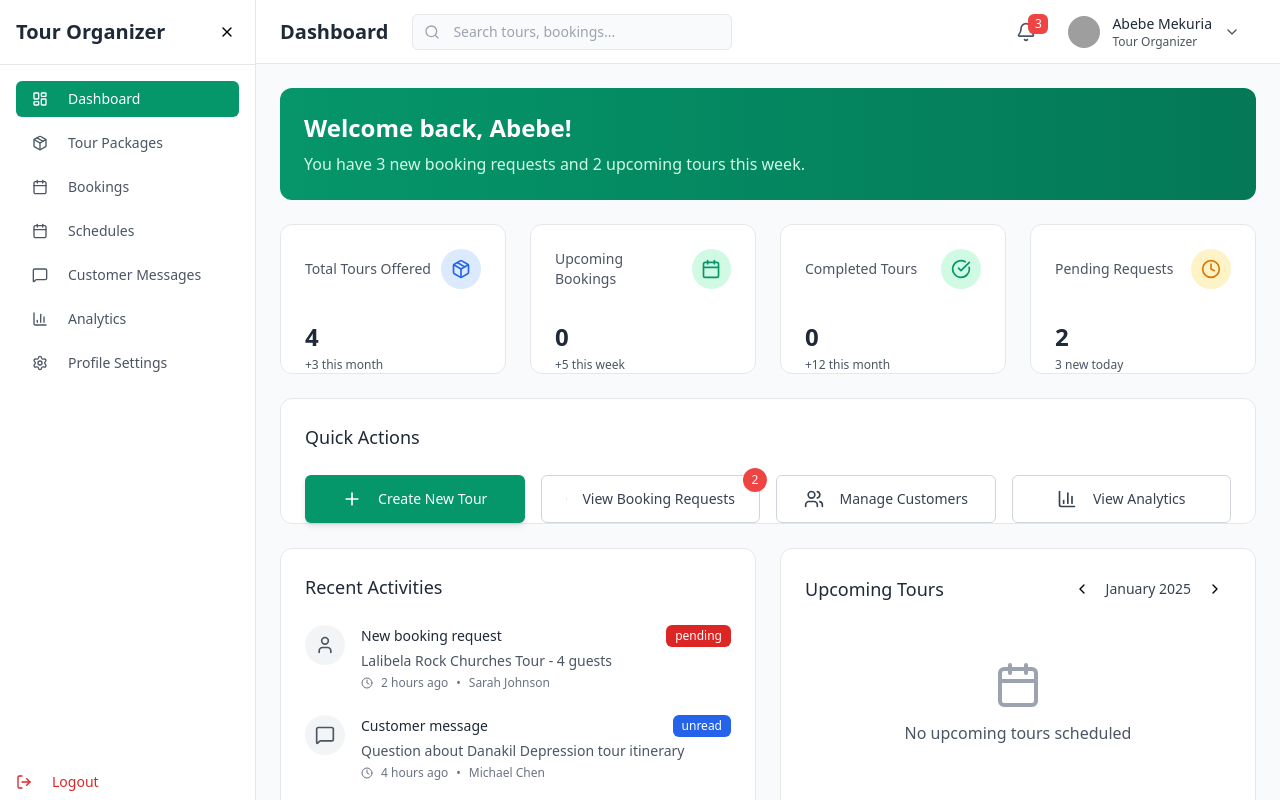
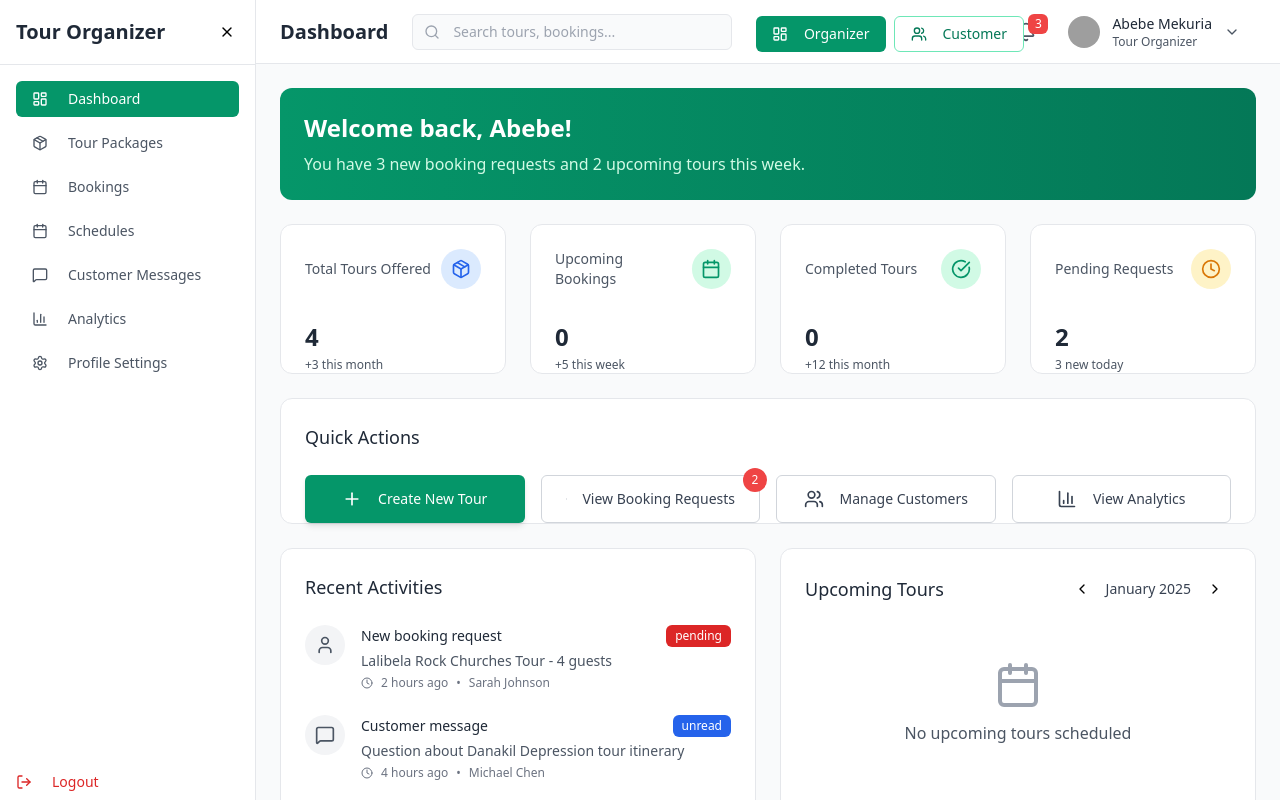
Before and after one commit to Summer-Camp-Project/Project-for-G25, a React (Vite) app in the folder client/: page / in a window 1280 px wide. Built offline with nearby package versions, Linux system fonts and the light colour scheme; grey boxes are pictures that could not be loaded.

Commit message:
updated for customer and orgaizer

```diff
--- a/client/src/App.jsx
+++ b/client/src/App.jsx
@@ -1,11 +1,50 @@
 import { DashboardProvider } from "./context/DashboardContext";
 import { DashboardLayout } from "./components/dashboard/layout/DashboardLayout";
+import UserTourPage  from "./components/pages/UserTourPage";
 import { Toaster } from "./components/ui/sonner";
+import { Button } from "./components/ui/button";
+import { Users, LayoutDashboard } from "lucide-react";
+
+import { useState } from "react";
 
 export default function App() {
+    const [viewMode, setViewMode] = useState("organizer");
   return (
     <DashboardProvider>
-      <DashboardLayout />
+      {/* View Toggle */}
+        <div className="fixed top-4 right-64 z-50 flex gap-2 animate-fadeInDown">
+          <Button
+            variant={viewMode === 'organizer' ? 'default' : 'outline'}
+            onClick={() => setViewMode('organizer')}
+            className={`${
+              viewMode === 'organizer'
+                ? 'bg-green-600 hover:bg-green-700'
+                : 'border-green-300 text-green-700 hover:bg-green-50'
+            }`}
+          >
+            <LayoutDashboard className="w-4 h-4 mr-2" />
+            Organizer
+          </Button>
+          <Button
+            variant={viewMode === 'user' ? 'default' : 'outline'}
+            onClick={() => setViewMode('user')}
+            className={`${
+              viewMode === 'user'
+                ? 'bg-green-600 hover:bg-green-700'
+                : 'border-green-300 text-green-700 hover:bg-green-50'
+            }`}
+          >
+            <Users className="w-4 h-4 mr-2" />
+            Customer
+          </Button>
+        </div>
+
+        {/* Content */}
+        {viewMode === 'organizer' ? (
+           <DashboardLayout />
+        ) : (
+          <UserTourPage />
+        )}
       <Toaster position="top-right" />
     </DashboardProvider>
   );
```
